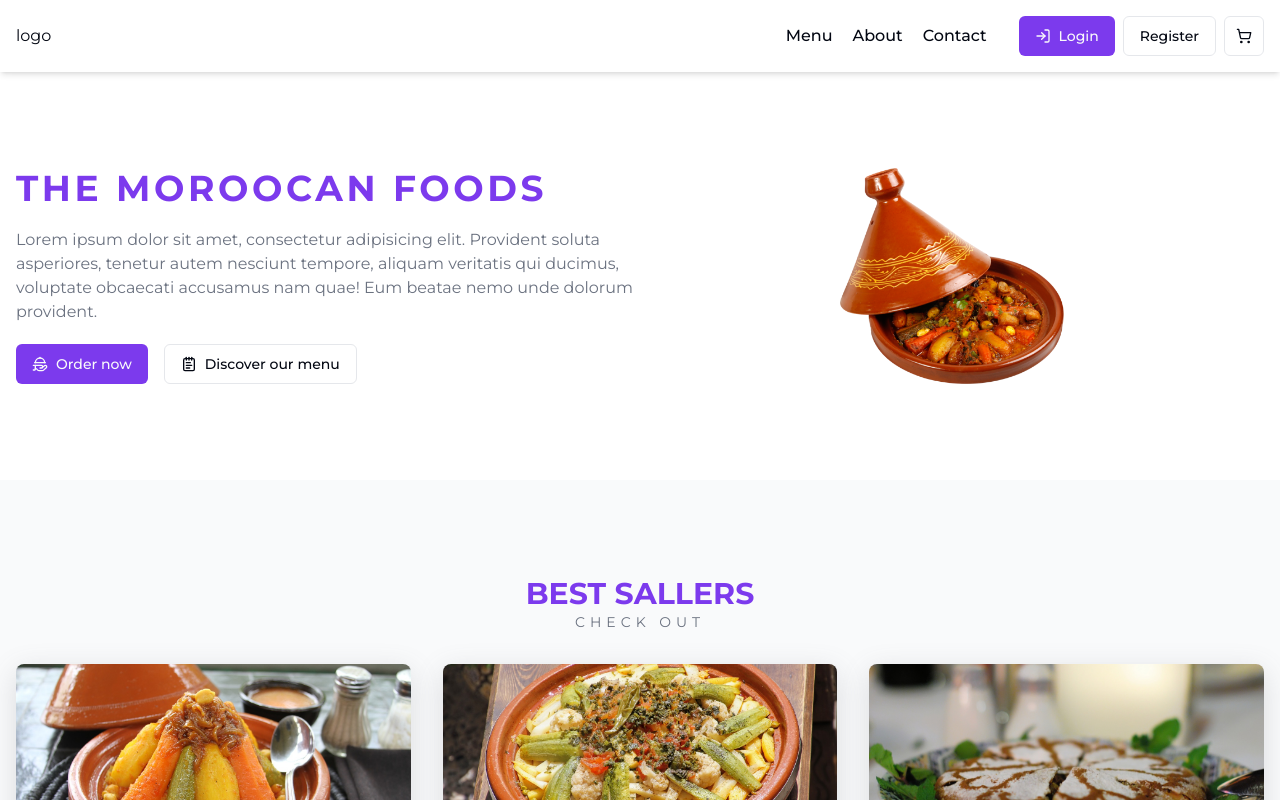
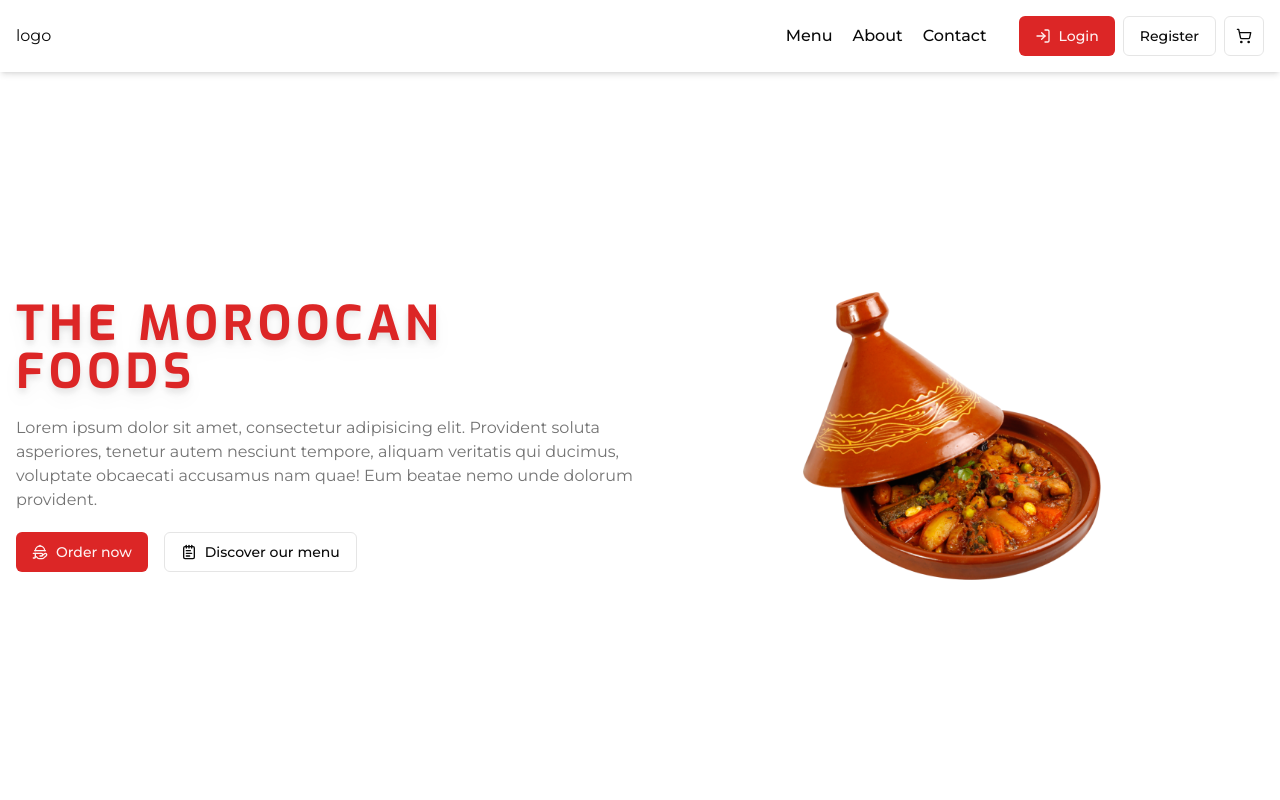
Before and after one commit to ainou007/food-ordering-app, a Next.js app: page / in a window 1280 px wide. Shown: the top 800 px of the page. Built offline with nearby package versions, Linux system fonts and the light colour scheme.

Commit message:
feat: Make the hero section take up the full height of the screen.

```diff
--- a/app/globals.css
+++ b/app/globals.css
@@ -9,24 +9,24 @@ body {
 @layer base {
   :root {
     --background: 0 0% 100%;
-    --foreground: 224 71.4% 4.1%;
+    --foreground: 0 0% 3.9%;
     --card: 0 0% 100%;
-    --card-foreground: 224 71.4% 4.1%;
+    --card-foreground: 0 0% 3.9%;
     --popover: 0 0% 100%;
-    --popover-foreground: 224 71.4% 4.1%;
-    --primary: 262.1 83.3% 57.8%;
-    --primary-foreground: 210 20% 98%;
-    --secondary: 220 14.3% 95.9%;
-    --secondary-foreground: 220.9 39.3% 11%;
-    --muted: 220 14.3% 95.9%;
-    --muted-foreground: 220 8.9% 46.1%;
-    --accent: 220 14.3% 95.9%;
-    --accent-foreground: 220.9 39.3% 11%;
+    --popover-foreground: 0 0% 3.9%;
+    --primary: 0 72.2% 50.6%;
+    --primary-foreground: 0 85.7% 97.3%;
+    --secondary: 0 0% 96.1%;
+    --secondary-foreground: 0 0% 9%;
+    --muted: 0 0% 96.1%;
+    --muted-foreground: 0 0% 45.1%;
+    --accent: 0 0% 96.1%;
+    --accent-foreground: 0 0% 9%;
     --destructive: 0 84.2% 60.2%;
-    --destructive-foreground: 210 20% 98%;
-    --border: 220 13% 91%;
-    --input: 220 13% 91%;
-    --ring: 262.1 83.3% 57.8%;
+    --destructive-foreground: 0 0% 98%;
+    --border: 0 0% 89.8%;
+    --input: 0 0% 89.8%;
+    --ring: 0 72.2% 50.6%;
     --radius: 0.5rem;
     --chart-1: 12 76% 61%;
     --chart-2: 173 58% 39%;
@@ -36,25 +36,25 @@ body {
   }
 
   .dark {
-    --background: 224 71.4% 4.1%;
-    --foreground: 210 20% 98%;
-    --card: 224 71.4% 4.1%;
-    --card-foreground: 210 20% 98%;
-    --popover: 224 71.4% 4.1%;
-    --popover-foreground: 210 20% 98%;
-    --primary: 263.4 70% 50.4%;
-    --primary-foreground: 210 20% 98%;
-    --secondary: 215 27.9% 16.9%;
-    --secondary-foreground: 210 20% 98%;
-    --muted: 215 27.9% 16.9%;
-    --muted-foreground: 217.9 10.6% 64.9%;
-    --accent: 215 27.9% 16.9%;
-    --accent-foreground: 210 20% 98%;
+    --background: 0 0% 3.9%;
+    --foreground: 0 0% 98%;
+    --card: 0 0% 3.9%;
+    --card-foreground: 0 0% 98%;
+    --popover: 0 0% 3.9%;
+    --popover-foreground: 0 0% 98%;
+    --primary: 0 72.2% 50.6%;
+    --primary-foreground: 0 85.7% 97.3%;
+    --secondary: 0 0% 14.9%;
+    --secondary-foreground: 0 0% 98%;
+    --muted: 0 0% 14.9%;
+    --muted-foreground: 0 0% 63.9%;
+    --accent: 0 0% 14.9%;
+    --accent-foreground: 0 0% 98%;
     --destructive: 0 62.8% 30.6%;
-    --destructive-foreground: 210 20% 98%;
-    --border: 215 27.9% 16.9%;
-    --input: 215 27.9% 16.9%;
-    --ring: 263.4 70% 50.4%;
+    --destructive-foreground: 0 0% 98%;
+    --border: 0 0% 14.9%;
+    --input: 0 0% 14.9%;
+    --ring: 0 72.2% 50.6%;
     --chart-1: 220 70% 50%;
     --chart-2: 160 60% 45%;
     --chart-3: 30 80% 55%;
--- a/components/hero/hero.tsx
+++ b/components/hero/hero.tsx
@@ -1,26 +1,35 @@
 import Image from "next/image";
-import React from "react";
-import { Button, buttonVariants } from "../ui/button";
+import { buttonVariants } from "../ui/button";
 import Link from "../global/link";
 import { cn } from "@/lib/utils";
 import { HandPlatter, NotepadText } from "lucide-react";
+import { Exo } from "next/font/google";
 
+const dancingScript = Exo({
+  subsets: ["latin"],
+  weight: ["700"],
+});
 const Hero = () => {
   return (
-    <section className="section-padding text-center lg:text-start">
-      <div className="container grid grid-cols-12">
+    <section className="section-padding flex items-center text-center lg:h-[calc(100vh-72px)] lg:text-start">
+      <div className="container grid grid-cols-12 items-center">
         <div className="col-span-full space-y-5 lg:col-span-8 xl:col-span-6">
-          <h1 className="text-4xl font-bold uppercase tracking-widest text-primary">
+          <h1
+            className={cn(
+              "mb-10 text-5xl font-bold uppercase tracking-widest text-primary drop-shadow-lg lg:mb-0",
+              dancingScript.className,
+            )}
+          >
             The moroocan foods
           </h1>
-          <div className="relative h-44 lg:hidden">
+          <div className="relative h-56 lg:hidden">
             <Image
               src="/tajin.png"
               alt=""
               fill
               loading="eager"
               priority
-              className="object-contain"
+              className="object-contain drop-shadow-lg"
             />
           </div>
           <p className="text-muted-foreground">
@@ -52,7 +61,7 @@ const Hero = () => {
             </Link>
           </div>
         </div>
-        <div className="relative col-span-full hidden lg:col-span-4 lg:block xl:col-span-6">
+        <div className="relative col-span-full hidden h-72 lg:col-span-4 lg:block xl:col-span-6">
           <Image
             src="/tajin.png"
             alt=""
```
